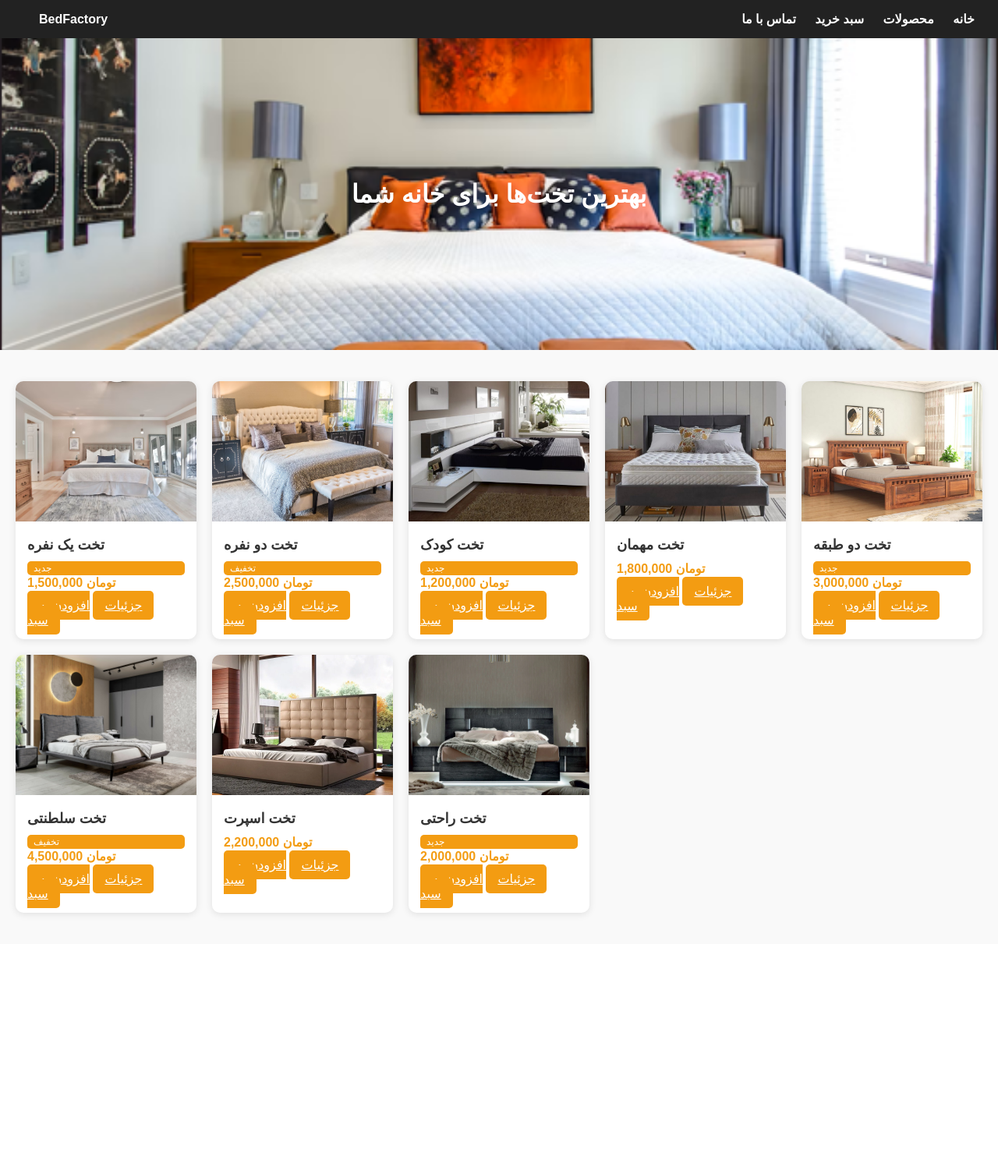
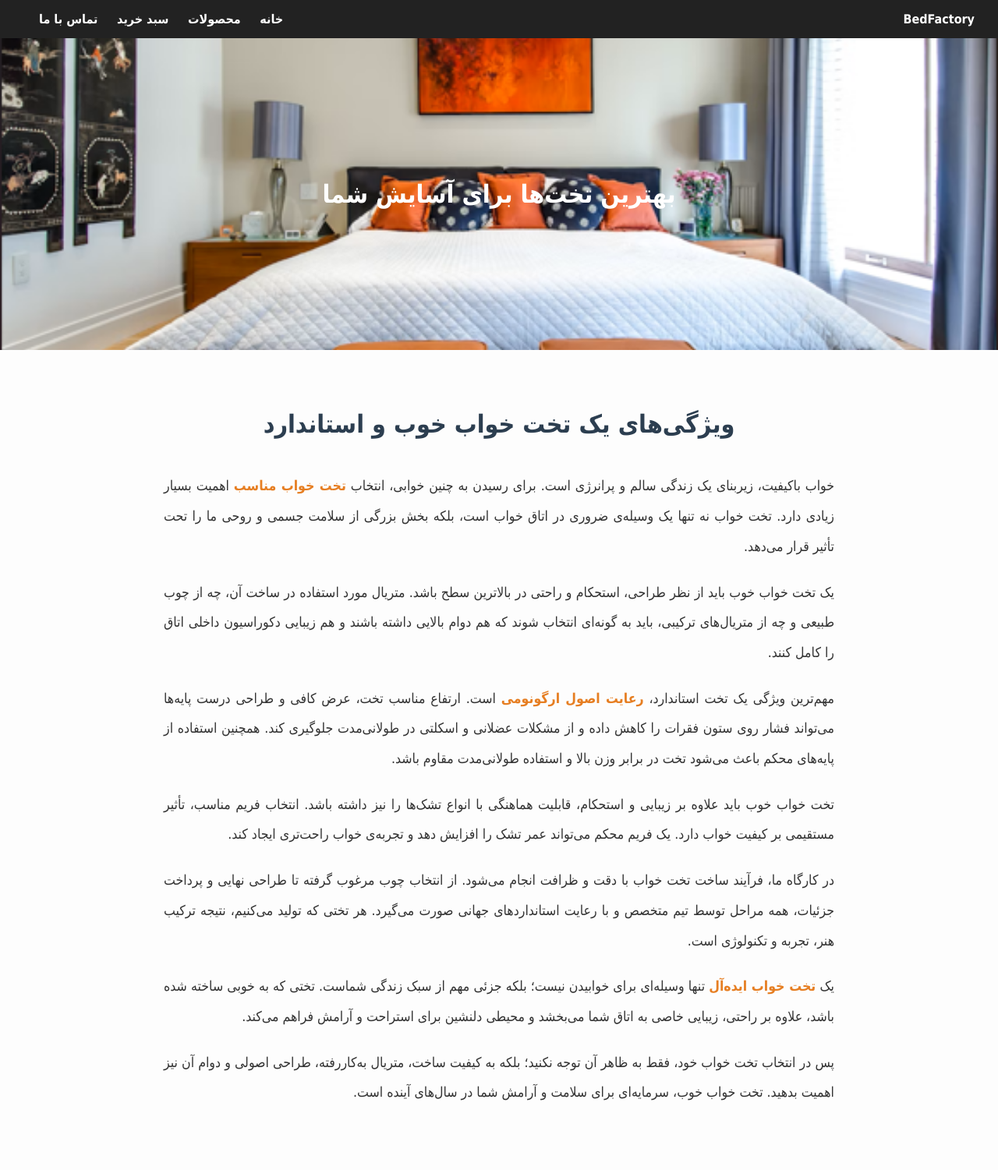
Before and after one commit to navidwolf/bed-factory-website, a Flask app: page / in a window 1280 px wide. Shown: the whole page at 78% size. Before the commit the page ends 1176 px from the top, so only its background shows below. Run offline with Flask 3, Linux system fonts and the light colour scheme.

Commit message:
final site

```diff
--- a/templates/index.html
+++ b/templates/index.html
@@ -4,6 +4,36 @@
     <meta charset="UTF-8">
     <title>خانه</title>
     <link rel="stylesheet" href="{{ url_for('static', filename='css/style.css') }}">
+    <style>
+        body {
+            font-family: "Vazirmatn", Tahoma, sans-serif;
+            margin: 0;
+            padding: 0;
+            direction: rtl;
+            background: #fdfdfd;
+        }
+        .intro-section {
+            padding: 60px 20px;
+            max-width: 900px;
+            margin: auto;
+            text-align: justify;
+            line-height: 2.2;
+        }
+        .intro-section h2 {
+            font-size: 2rem;
+            color: #2c3e50;
+            margin-bottom: 25px;
+            text-align: center;
+        }
+        .intro-section p {
+            font-size: 1.1rem;
+            margin-bottom: 20px;
+            color: #333;
+        }
+        .intro-section strong {
+            color: #e67e22;
+        }
+    </style>
 </head>
 <body>
 
@@ -20,25 +50,41 @@
 
 <!-- Hero -->
 <div class="hero">
-    بهترین تخت‌ها برای خانه شما
+    بهترین تخت‌ها برای آسایش شما
 </div>
 
-<!-- Products -->
-<div class="products-container">
-    {% for product in products %}
-    <div class="product-card">
-        <img src="{{ url_for('static', filename='images/' + product.image) }}" alt="{{ product.name }}">
-        <div class="product-info">
-            <h3>{{ product.name }}</h3>
-            {% if product.tag %}
-            <div class="tag">{{ product.tag }}</div>
-            {% endif %}
-            <div class="price">{{ product.price | comma }} تومان</div>
-            <a class="btn" href="{{ url_for('product_detail', product_id=product.id) }}">جزئیات</a>
-            <a class="btn" href="{{ url_for('add_to_cart', product_id=product.id) }}">افزودن به سبد</a>
-        </div>
-    </div>
-    {% endfor %}
+<!-- Intro Section -->
+<div class="intro-section">
+    <h2>ویژگی‌های یک تخت خواب خوب و استاندارد</h2>
+
+    <p>
+        خواب باکیفیت، زیربنای یک زندگی سالم و پرانرژی است. برای رسیدن به چنین خوابی، انتخاب
+        <strong>تخت خواب مناسب</strong> اهمیت بسیار زیادی دارد. تخت خواب نه تنها یک وسیله‌ی ضروری در اتاق خواب است، بلکه بخش بزرگی از سلامت جسمی و روحی ما را تحت تأثیر قرار می‌دهد.
+    </p>
+
+    <p>
+        یک تخت خواب خوب باید از نظر طراحی، استحکام و راحتی در بالاترین سطح باشد. متریال مورد استفاده در ساخت آن، چه از چوب طبیعی و چه از متریال‌های ترکیبی، باید به گونه‌ای انتخاب شوند که هم دوام بالایی داشته باشند و هم زیبایی دکوراسیون داخلی اتاق را کامل کنند.
+    </p>
+
+    <p>
+        مهم‌ترین ویژگی یک تخت استاندارد، <strong>رعایت اصول ارگونومی</strong> است. ارتفاع مناسب تخت، عرض کافی و طراحی درست پایه‌ها می‌تواند فشار روی ستون فقرات را کاهش داده و از مشکلات عضلانی و اسکلتی در طولانی‌مدت جلوگیری کند. همچنین استفاده از پایه‌های محکم باعث می‌شود تخت در برابر وزن بالا و استفاده طولانی‌مدت مقاوم باشد.
+    </p>
+
+    <p>
+        تخت خواب خوب باید علاوه بر زیبایی و استحکام، قابلیت هماهنگی با انواع تشک‌ها را نیز داشته باشد. انتخاب فریم مناسب، تأثیر مستقیمی بر کیفیت خواب دارد. یک فریم محکم می‌تواند عمر تشک را افزایش دهد و تجربه‌ی خواب راحت‌تری ایجاد کند.
+    </p>
+
+    <p>
+        در کارگاه ما، فرآیند ساخت تخت خواب با دقت و ظرافت انجام می‌شود. از انتخاب چوب مرغوب گرفته تا طراحی نهایی و پرداخت جزئیات، همه مراحل توسط تیم متخصص و با رعایت استانداردهای جهانی صورت می‌گیرد. هر تختی که تولید می‌کنیم، نتیجه ترکیب هنر، تجربه و تکنولوژی است.
+    </p>
+
+    <p>
+        یک <strong>تخت خواب ایده‌آل</strong> تنها وسیله‌ای برای خوابیدن نیست؛ بلکه جزئی مهم از سبک زندگی شماست. تختی که به خوبی ساخته شده باشد، علاوه بر راحتی، زیبایی خاصی به اتاق شما می‌بخشد و محیطی دلنشین برای استراحت و آرامش فراهم می‌کند.
+    </p>
+
+    <p>
+        پس در انتخاب تخت خواب خود، فقط به ظاهر آن توجه نکنید؛ بلکه به کیفیت ساخت، متریال به‌کاررفته، طراحی اصولی و دوام آن نیز اهمیت بدهید. تخت خواب خوب، سرمایه‌ای برای سلامت و آرامش شما در سال‌های آینده است.
+    </p>
 </div>
 
 </body>
```
